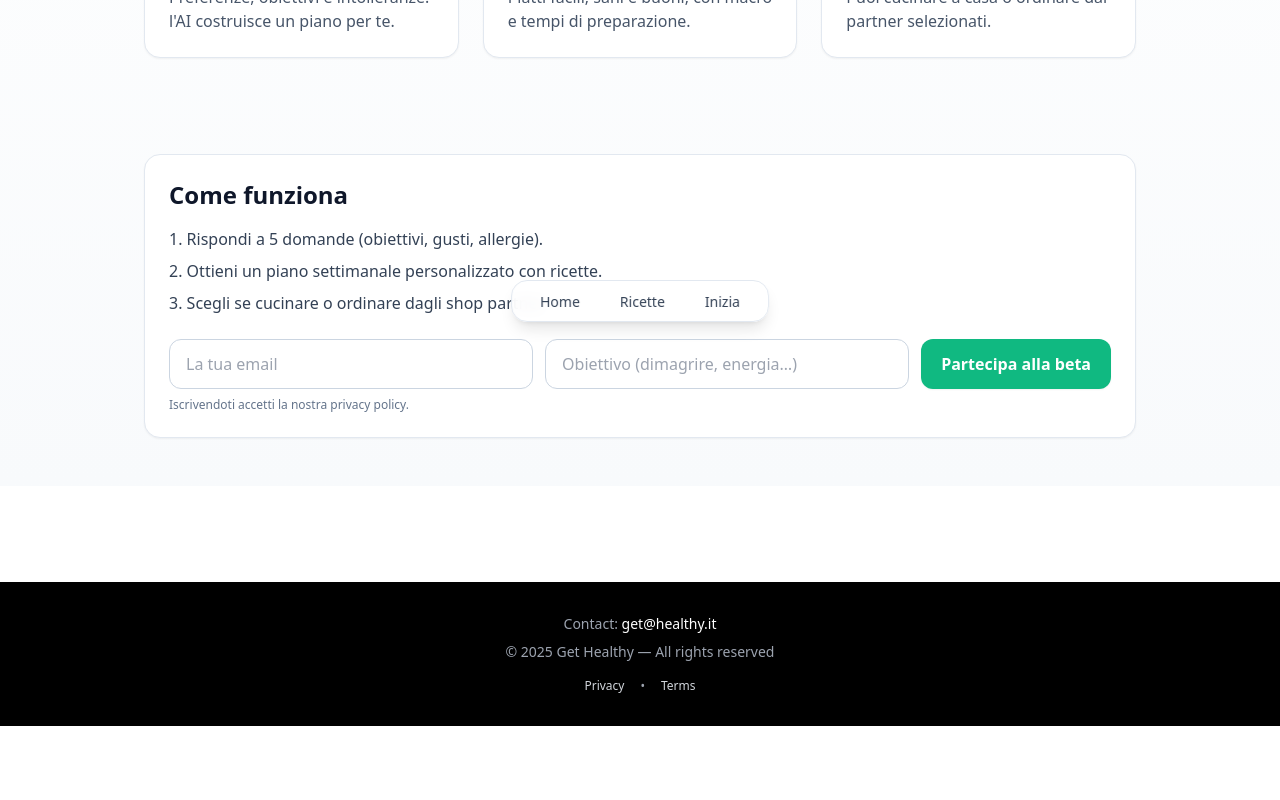
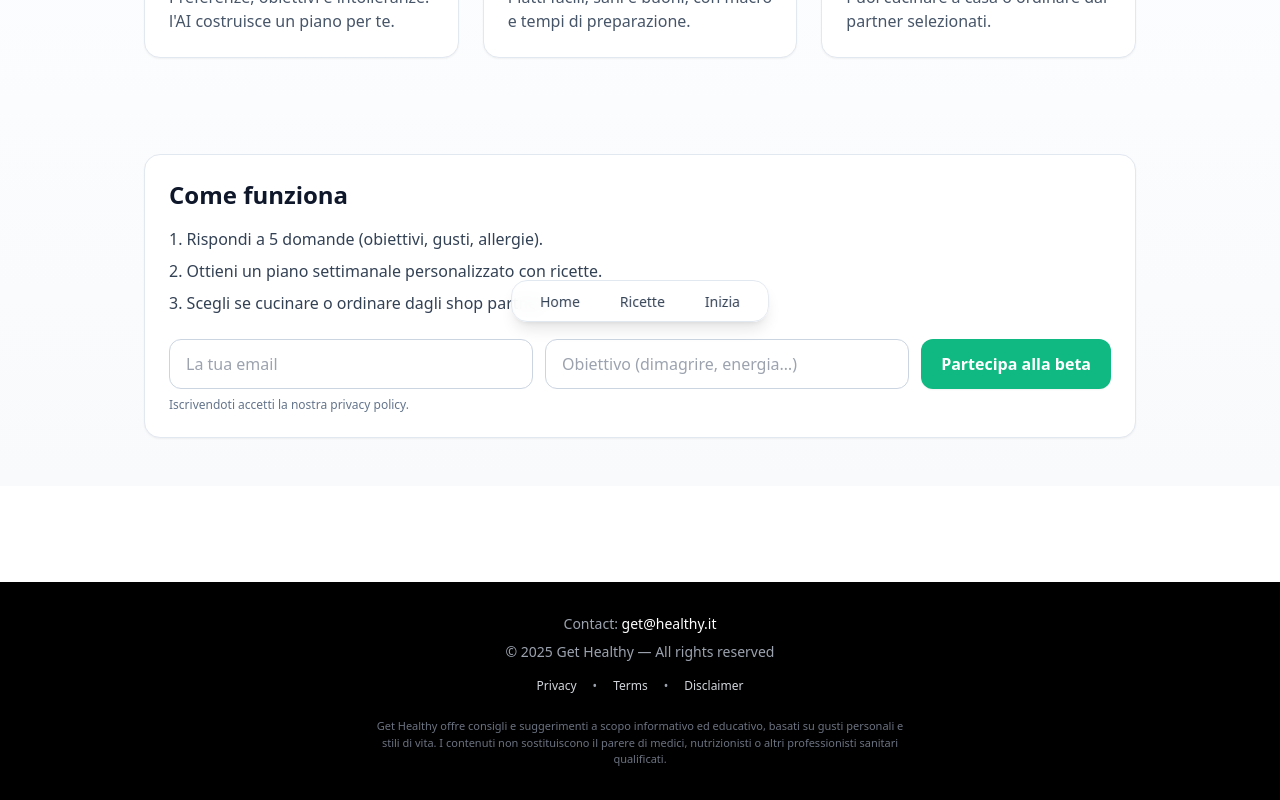
Before and after one commit to domenicocarabba/Get-Healthy, a Next.js app: page / in a window 1280 px wide. Shown: the part 462-1262 px from the top of the page. Before the commit the page ends 1188 px from the top, so only its background shows below. Built offline with nearby package versions, Linux system fonts and the light colour scheme.

Commit message:
Added legal disclaimer in footer

```diff
--- a/components/Footer.js
+++ b/components/Footer.js
@@ -1,17 +1,34 @@
 export default function Footer() {
   return (
     <footer className="w-full text-center py-8 bg-black text-gray-400">
+      {/* Contatto email */}
       <p className="text-sm">
         Contact:{" "}
         <a href="mailto:get@healthy.it" className="text-white hover:underline">
           get@healthy.it
         </a>
       </p>
-      <p className="text-sm mt-2">© {new Date().getFullYear()} Get Healthy — All rights reserved</p>
+
+      {/* Copyright */}
+      <p className="text-sm mt-2">
+        © {new Date().getFullYear()} Get Healthy — All rights reserved
+      </p>
+
+      {/* Link legali */}
       <p className="text-xs mt-4 space-x-4">
         <a href="/privacy" className="hover:underline text-gray-300">Privacy</a>
         <span>•</span>
         <a href="/terms" className="hover:underline text-gray-300">Terms</a>
+        <span>•</span>
+        <a href="/disclaimer" className="hover:underline text-gray-300">Disclaimer</a>
+      </p>
+
+      {/* Disclaimer legale breve */}
+      <p className="text-[11px] mt-6 text-gray-500 max-w-xl mx-auto px-4">
+        Get Healthy offre consigli e suggerimenti a scopo informativo ed educativo,
+        basati su gusti personali e stili di vita.
+        I contenuti non sostituiscono il parere di medici, nutrizionisti
+        o altri professionisti sanitari qualificati.
       </p>
     </footer>
   );
```
